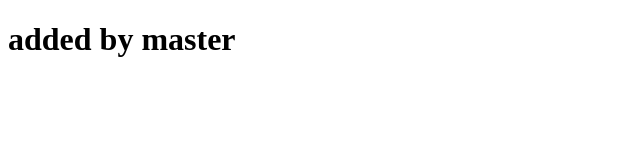
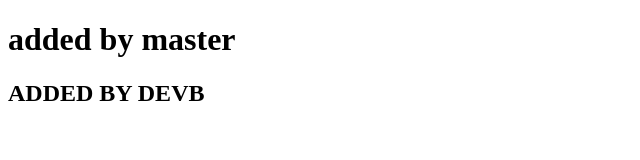
Before and after one commit to Vikram767840/demo-web, a plain HTML site: page index.html in a window 1280 px wide. Shown: the whole page, without its empty margins (0-640 px from the left). Drawn offline with Linux system fonts and the light colour scheme.

Commit message:
modified by DevB

```diff
--- a/index.html
+++ b/index.html
@@ -9,5 +9,6 @@
     <h1>added by master
 
     </h1>
+    <h2>ADDED BY DEVB</h2>
 </body>
 </html>
```
